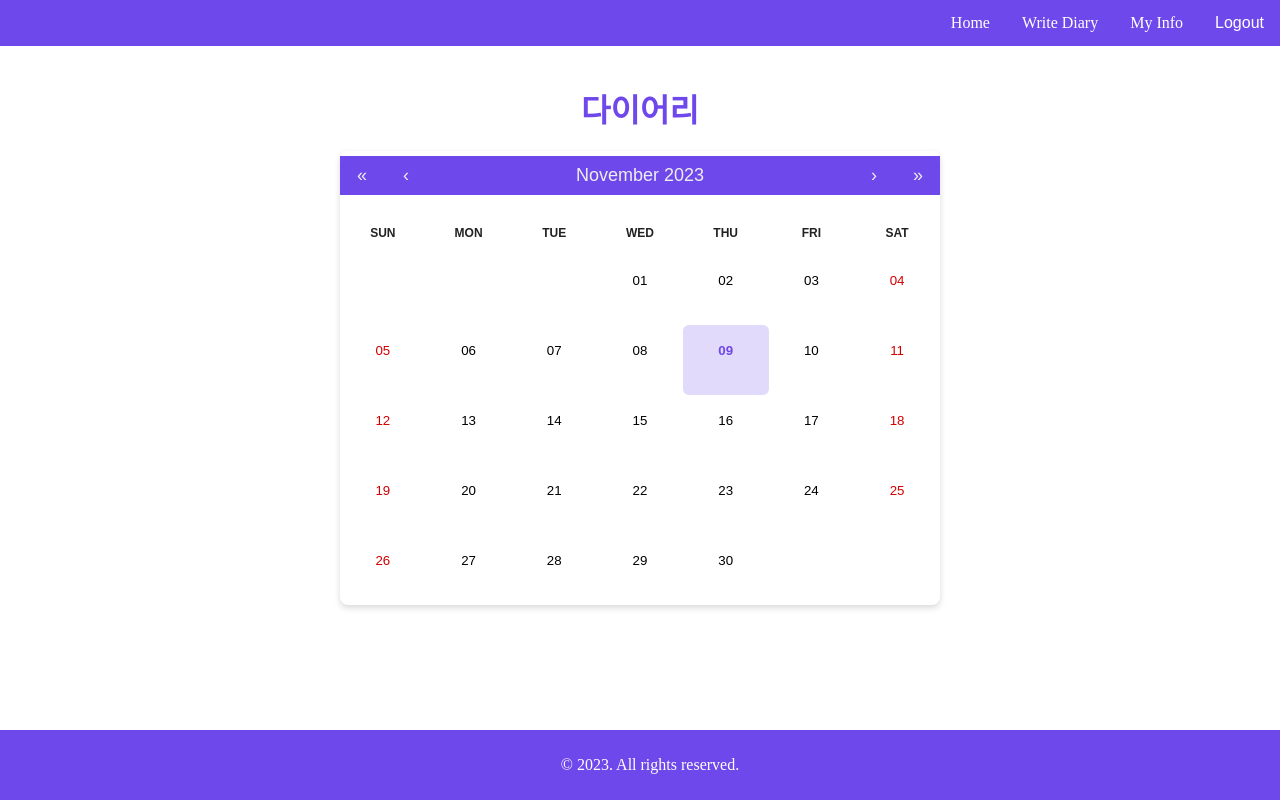
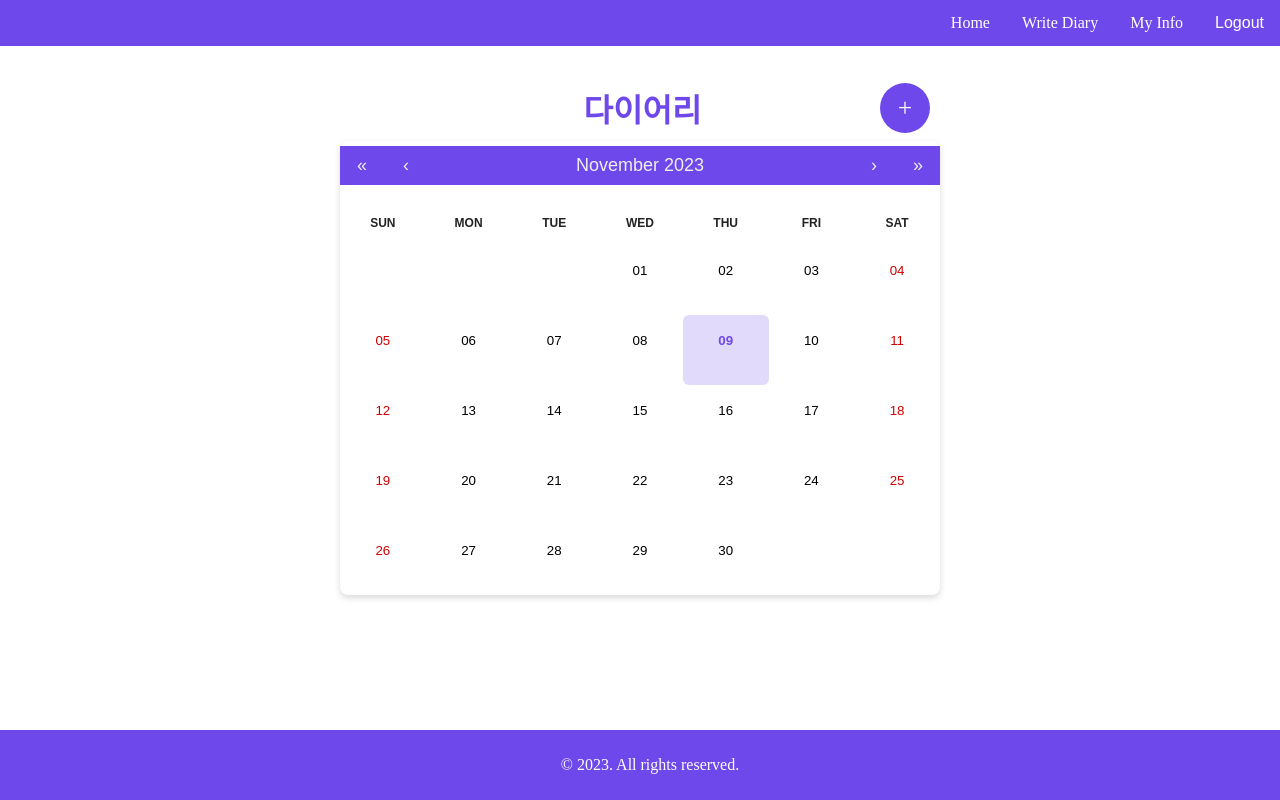
Before and after one commit to anc5557/Diary, a React (Create React App) app in the folder frontend/: page / in a window 1280 px wide. Built offline with nearby package versions, Linux system fonts and the light colour scheme; no server answers; sample sign-in values are in the browser's storage.

Commit message:
Update calendar UI and diary write route

```diff
--- a/frontend/src/App.css
+++ b/frontend/src/App.css
@@ -254,3 +254,53 @@
 .delete-button {
   margin-left: 10px; /* 왼쪽 버튼과의 간격을 설정합니다. */
 }
+
+
+.calendarwrite-link{
+  color: #6f48eb;
+  text-decoration: none;
+  margin-top: 10px;
+  display: inline-block;
+
+}
+
+.add-button{
+  background-color: #6f48eb;
+  color: white;
+  border: none;
+  cursor: pointer;
+  height: 50px;
+  width: 50px;
+  margin-top: 10px;
+  border-radius: 50%;
+  display: flex;
+  justify-content: center;
+  align-items: center;
+  font-size: 1.6rem;
+   margin: 0;
+}
+
+.calendar-container h1{
+  color: #6f48eb;
+  font-size: 2rem;
+  margin-bottom: 10px;
+  margin-left: 55px;
+}
+.header-content {
+  display: flex;
+  align-items: center;
+  justify-content: center; /* 내부 요소들을 중앙 정렬합니다. */
+}
+
+.calendar-header {
+  display: flex;
+  justify-content: space-between; /* 양 끝에 요소를 배치합니다. */
+  align-items: center;
+  padding: 0 10px; /* 양쪽에 패딩을 추가하여 컨테이너가 화면 끝에 닿지 않도록 합니다. */
+}
+
+.diary-title-container {
+  flex-grow: 1; /* '다이어리' 텍스트를 중앙에 위치시키기 위해 flex-grow를 사용합니다. */
+  display: flex;
+  justify-content: center;
+}
--- a/frontend/src/App.js
+++ b/frontend/src/App.js
@@ -51,7 +51,7 @@ function App() {
             path="/auth/update-info"
             element={isLoggedIn ? <UpdateInfo /> : <Navigate replace to="/auth/login" />}
           />
-          <Route path="/writediary" element={isLoggedIn ? <WriteDiary /> : <Navigate replace to="/auth/login" />} />
+          <Route path="/diary/write" element={isLoggedIn ? <WriteDiary /> : <Navigate replace to="/auth/login" />} />
         </Routes>
         <ToastContainer />
         <Footer />
--- a/frontend/src/Calendar.js
+++ b/frontend/src/Calendar.js
@@ -1,5 +1,6 @@
 // path : frontend/src/Calendar.js
 import React, { useState, useEffect } from "react";
+import { Link } from 'react-router-dom';
 import axios from "axios";
 import moment from "moment";
 import ReactCalendar from 'react-calendar';
@@ -68,7 +69,16 @@ function Calendar() {
 
     return (
         <div className="calendar-container">
-            <h1>다이어리</h1>
+            <div className="calendar-header">
+                <div className="diary-title-container">
+                    <h1>다이어리</h1>
+                </div>
+                <div className="add-button-container">
+                    <Link className="calendarwrite-link" to="/diary/write">
+                        <div className="add-button">+</div>
+                    </Link>
+                </div>
+            </div>
             <ReactCalendar
                 onChange={handleDateClick} value={date}  // onChange와 value props 추가
                 // calendarType prop 추가
@@ -89,6 +99,8 @@ function Calendar() {
                 onClose={handleCloseModal}
                 diaryData={diaryData} // 서버로부터 가져온 일기 데이터를 모달에 전달
             />
+
+
         </div>
     );
 }
--- a/frontend/src/custom-react-calendar.css
+++ b/frontend/src/custom-react-calendar.css
@@ -112,12 +112,6 @@ abbr[title] {
     color: #000000;
 }
 
-.calendar-container h1{
-    color: #6f48eb;
-    font-size: 2rem;
-    margin-bottom: 20px;
-}
-
 .highlight {
     background: #f3a95f;
 }
```
